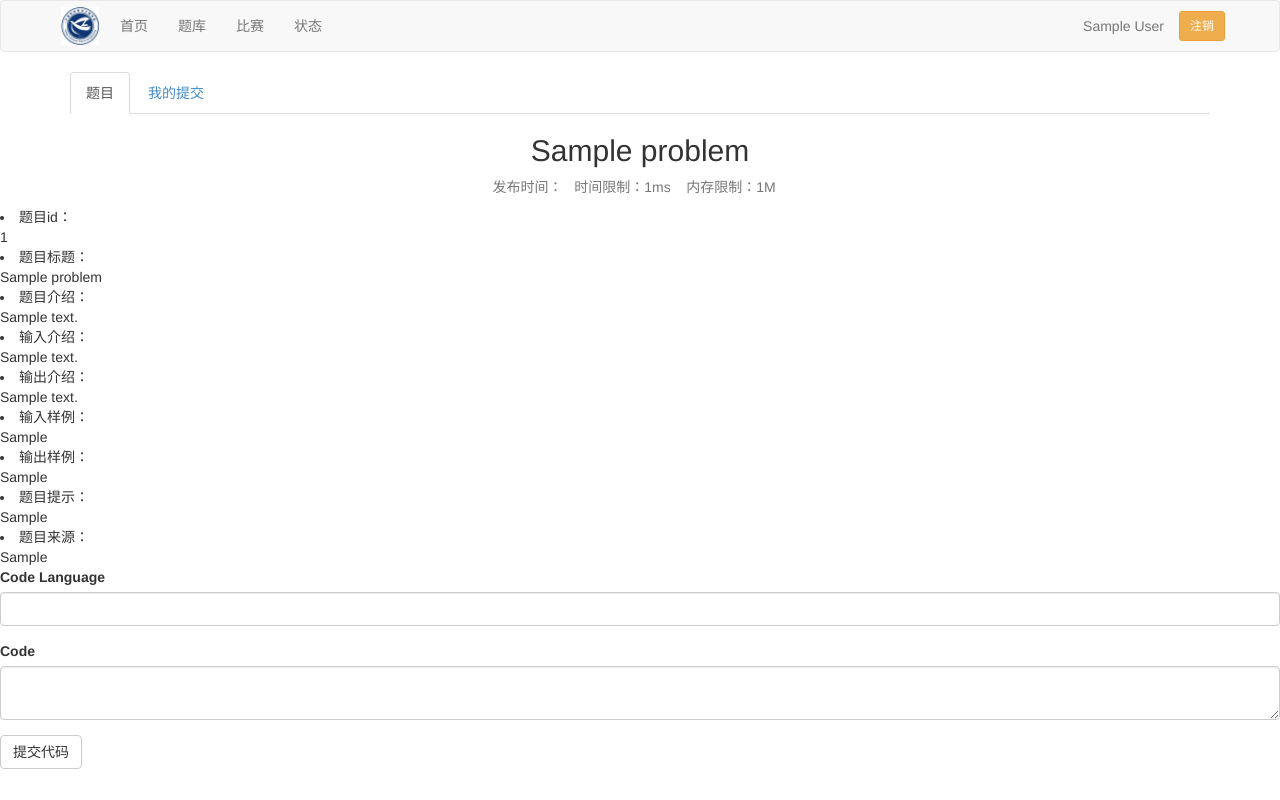
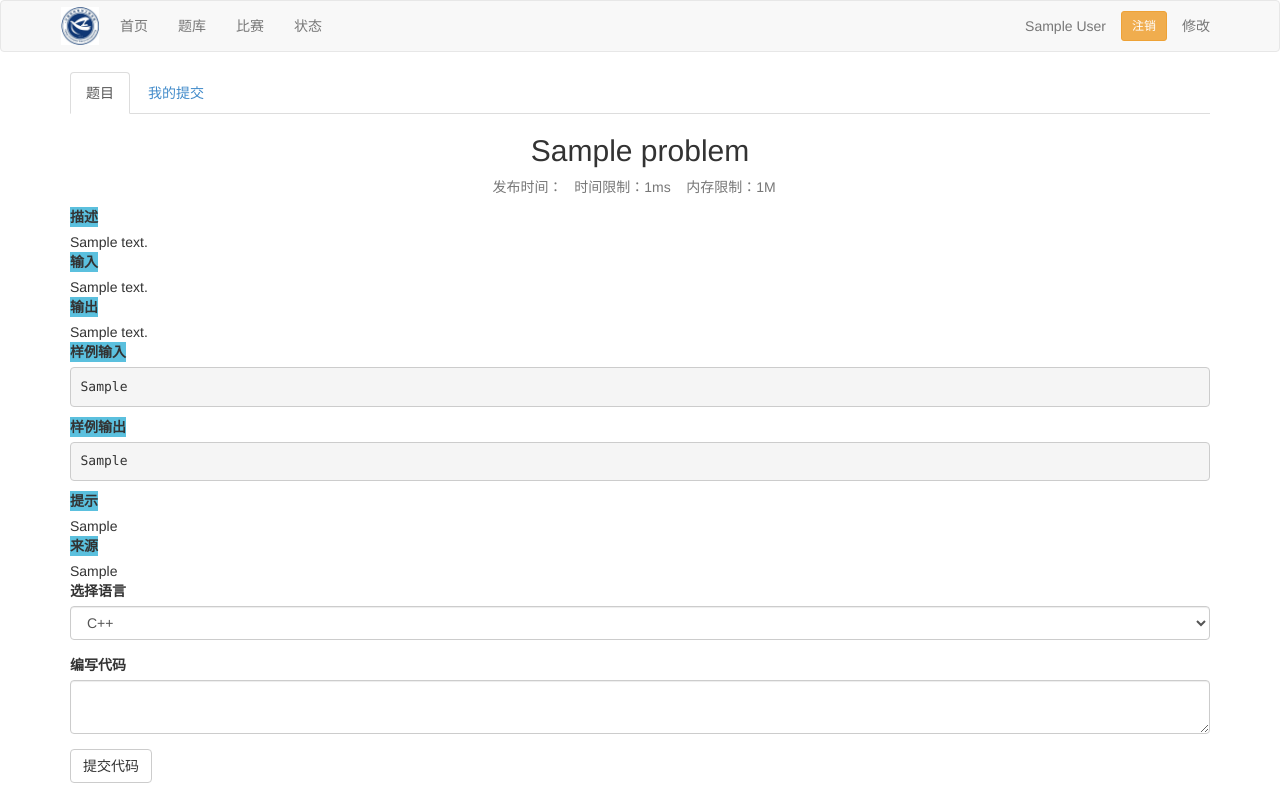
Before and after one commit to chinazhenzhen/PythonJudge, a Flask app: page /showproblem/1 in a window 1280 px wide. Run offline with Flask 2, Linux system fonts and the light colour scheme; a user stored in the database is signed in; tables that the repository leaves empty hold one stand-in row (values such as "Sample post"); some libraries are stand-ins or nearby versions.

Commit message:
调整数据库，更新部分前端代码

```diff
--- a/judge_demo/system.py
+++ b/judge_demo/system.py
@@ -52,9 +52,9 @@
             i = cursor.fetchone()
             # print(i) #debug
             problem_infor["run_id"] = i[0]  #题目运行id
-            problem_infor["code"] = i[8]  # debug代码，代码code
+            problem_infor["code"] = i[9]  # debug代码，代码code
             problem_infor["id"] = i[1]  # 题目编号
-            problem_infor["language"] = i[7]  # debug语言编号
+            problem_infor["language"] = i[8]  # debug语言编号
             cursor.execute("select * from problem  where id = %d " % int(problem_infor["id"]))
             one = cursor.fetchone()
             fin = open(MyConfig.ans_in_file, "w+")
--- a/web_demo/app/forms/problem.py
+++ b/web_demo/app/forms/problem.py
@@ -1,6 +1,6 @@
 from flask_wtf import FlaskForm
-from wtforms import StringField,TextAreaField,SubmitField,IntegerField
-from wtforms.validators import Length,DataRequired
+from wtforms import StringField,SubmitField,IntegerField,SelectField,TextAreaField
+from wtforms.validators import Length,DataRequired,Required
 
 class edit_problem_form(FlaskForm):
     title = StringField(validators=[DataRequired(),Length(min=1,max=30)])
@@ -17,8 +17,9 @@
     output_test = StringField(validators=[DataRequired(),Length(min=1,max=1000)])
     submit = SubmitField("提交")
 
-
+#RadioField('method', choices=[(1,'GET'),(2,'POST')],default=1)
 class edit_code_form(FlaskForm):
-    code_language = IntegerField(validators=[DataRequired()])
-    code = TextAreaField()
+    #code_language = IntegerField(validators=[DataRequired()])
+    code_language = SelectField("选择语言",validators=[DataRequired()],choices=[('1','C++'),('2','C')])
+    code = TextAreaField("编写代码",validators=[DataRequired()])
     submit = SubmitField("提交代码")
--- a/web_demo/app/models/problem.py
+++ b/web_demo/app/models/problem.py
@@ -89,6 +89,8 @@
     problem_id = Column(Integer,ForeignKey('problem.id')) #外键
     #通过problem_info就可以查询相关信息
     problem_infor = db.relationship('problem')  #建立关系
+    #问题名
+    problem_name = Column(String(128))
     #提交人
     user_name = Column(String(64))
     #提交结果
@@ -115,6 +117,7 @@
 
     def submit_code(self,data):
         self.problem_id = data['id']
+        self.problem_name = problem.query.filter_by(id=self.problem_id).first().title
         self.language = data['language']
         self.code = data['code']
         self.user_name = data['user_name']
--- a/web_demo/app/templates/index.html
+++ b/web_demo/app/templates/index.html
@@ -25,8 +25,9 @@
         </ul>
         <ul class="nav navbar-nav navbar-right ">
             {% if current_user.is_authenticated %}
-                <li><a href="">{{ current_user.name }}</a> </li>
+                <li><a href="{{ url_for('web.show_user',username=current_user.name,_external=True) }}">{{ current_user.name }}</a></li>
                 <li><button type="button" onclick="button_click('{{url_for('web.logout',_external=True)}}')" class="navbar-btn btn btn-warning btn-sm">注销</button></li>
+                <li><a href="{{ url_for('web.edit_user',_external=True) }}">修改</a></li>
             {% else %}
                 <li><button type="button" onclick="button_click('{{url_for('web.register',_external=True)}}')" class="navbar-btn btn btn-primary btn-sm">帐号申请</button></li>
                 <li><a href="./login">登陆</a> </li>
--- a/web_demo/app/templates/problem/show-one-problem.html
+++ b/web_demo/app/templates/problem/show-one-problem.html
@@ -7,7 +7,7 @@
 
 
 {% block content %}
-    <div class="container main">
+<div class="container main">
     <ul class="nav nav-tabs">
         <li role="presentation" class="active">
             <a href="#">题目</a>
@@ -16,7 +16,6 @@
             <a href="#" color：#fff>我的提交</a>
         </li>
     </ul>
-    </div>
 
     <h2 class="text-center">{{ p_one.title }}</h2>
     <p class="text-muted text-center">
@@ -25,10 +24,45 @@
     内存限制：{{ p_one.memory_limit }}M &nbsp;&nbsp;
     </p>
 
+    <div class="">
+        <label class="label-info">描述</label>
+        <div class="">{{ p_one.description }}</div>
+    </div>
+
+    <div class="">
+        <label class="label-info">输入</label>
+        <div class="">{{ p_one.input_description }}</div>
+    </div>
+
+    <div class="">
+        <label class="label-info">输出</label>
+        <div class="">{{ p_one.output_description }}</div>
+    </div>
+
+    <div class="">
+        <label class="label-info">样例输入</label>
+        <pre>{{ p_one.input_example }}</pre>
+    </div>
+
+    <div class="">
+        <label class="label-info">样例输出</label>
+        <pre>{{ p_one.output_example }}</pre>
+    </div>
+
+    <div class="">
+        <label class="label-info">提示</label>
+        <div class="">{{ p_one.hint }}</div>
+    </div>
+
+    <div class="">
+        <label class="label-info">来源</label>
+        <div class="">{{ p_one.source }}</div>
+    </div>
 
 
 
-<li>题目id：<br>{{ p_one.id }}</li>
+
+<!-- <li>题目id：<br>{{ p_one.id }}</li>
 <li>题目标题：<br>{{ p_one.title }}</li>
 <li>题目介绍：<br>{{ p_one.description }}</li>
 <li>输入介绍：<br>{{ p_one.input_description }}</li>
@@ -36,7 +70,16 @@
 <li>输入样例：<br>{{ p_one.input_example }}</li>
 <li>输出样例：<br>{{ p_one.output_example }}</li>
 <li>题目提示：<br>{{ p_one.hint }}</li>
-<li>题目来源：<br>{{ p_one.source }}</li>
-
+<li>题目来源：<br>{{ p_one.source }}</li> -->
+<!--<div>
+    <form action="/showproblem/{{ id }}" method="POST" enctype="multipart/form-data">
+    <label>选择语言</label>
+    {{ form.code_language }}
+    <label>提交代码</label>
+    {{ form.code }}
+    {{ form.submit() }}
+    </form> -
+<div> -->
 {{ wtf.quick_form(form) }}
+</div>
 {% endblock %}
--- a/web_demo/app/templates/problem/show-problem-status.html
+++ b/web_demo/app/templates/problem/show-problem-status.html
@@ -56,8 +56,8 @@
 				{% for p_one in data %}
 				<tr>
 					<th scope="row"><a href="#">{{ p_one.run_id }}</a></th>
-					<td><a href="#">{{ p_one.user_name }}</a></td>
-					<td><a href="{{ url_for('web.show_one_problem',id=p_one.problem_id,_external=True) }}">{{ p_one.problem_id }}题目名称还未写</a></td>
+					<td><a href="{{ url_for('web.show_user',username=p_one.user_name,_external=True) }}">{{ p_one.user_name }}</a></td>
+					<td><a href="{{ url_for('web.show_one_problem',id=p_one.problem_id,_external=True) }}">{{ p_one.problem_name }}</a></td>
 					<td>{{ p_one.time }}</td>
 					<td>{{ language[p_one.language] }}</td>
 					<td>{{ p_one.runtime }}&nbsp;MS</td>
--- a/web_demo/app/web/problem.py
+++ b/web_demo/app/web/problem.py
@@ -53,7 +53,7 @@
         db_code.submit_code(data)
         return redirect("/showstatus")
     else:
-        return render_template('problem/show-one-problem.html',p_one=db.query_one_problem(id),form=form)
+        return render_template('problem/show-one-problem.html',p_one=db.query_one_problem(id),form=form,id=id)
 
 
 @web.route('/test')
```
Also changed, not shown: web_demo/app/__init__.py (+8 -1 lines), web_demo/app/templates/user/show-user-information.html (+12 -3 lines), web_demo/app/static/image/oj_logo/github_logo.png (added), 2 other files.
